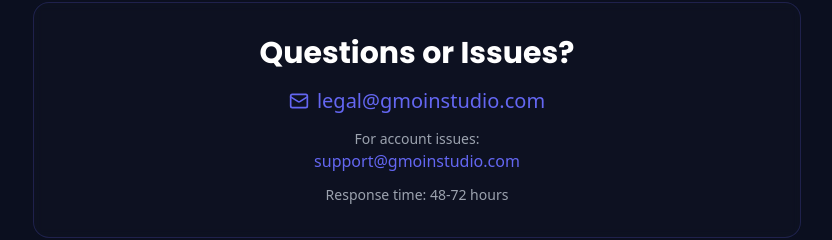
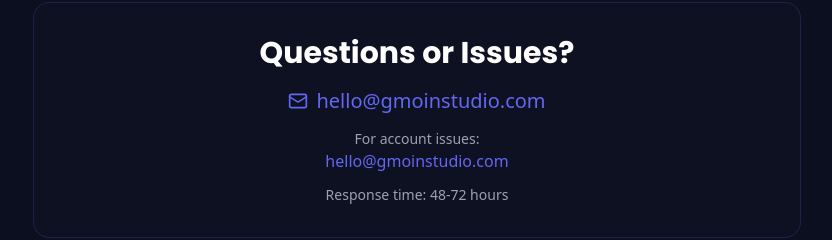
Before and after one commit to gmoinbong/gmoinstudio, a Next.js app: page /terms in a window 1280 px wide. Shown: the part 2873-3113 px from the top of the page, without its empty margins (223-1055 px from the left). Built offline with nearby package versions, Linux system fonts and the light colour scheme.

Commit message:
fix: update contact email addresses in Terms page to new support email

```diff
--- a/app/terms/page.tsx
+++ b/app/terms/page.tsx
@@ -255,20 +255,20 @@ export default function TermsPage() {
           <div className="text-center space-y-3">
             <div>
               <a
-                href="mailto:legal@yourstudio.com"
+                href="mailto:hello@gmoinstudio.com"
                 className="inline-flex items-center gap-2 text-xl text-primary hover:text-primary/80 transition-colors duration-300"
               >
                 <Mail className="w-5 h-5" />
-                legal@gmoinstudio.com
+                hello@gmoinstudio.com
               </a>
             </div>
             <div>
               <p className="text-gray-400 text-sm">For account issues: </p>
               <a
-                href="mailto:support@yourstudio.com"
+                href="mailto:hello@gmoinstudio.com"
                 className="text-primary hover:text-primary/80 transition-colors duration-300"
               >
-                support@gmoinstudio.com
+                hello@gmoinstudio.com
               </a>
             </div>
             <p className="text-sm text-gray-400">Response time: 48-72 hours</p>
```
